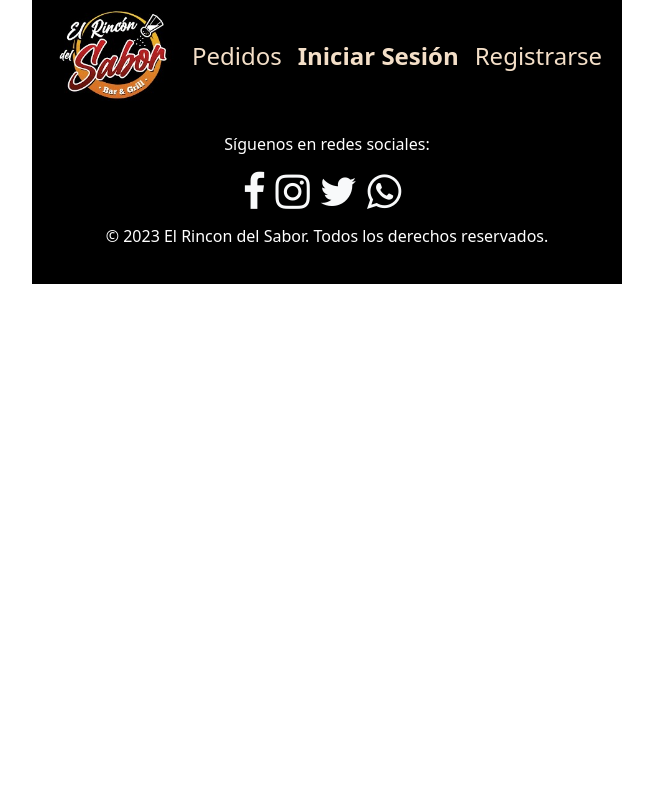
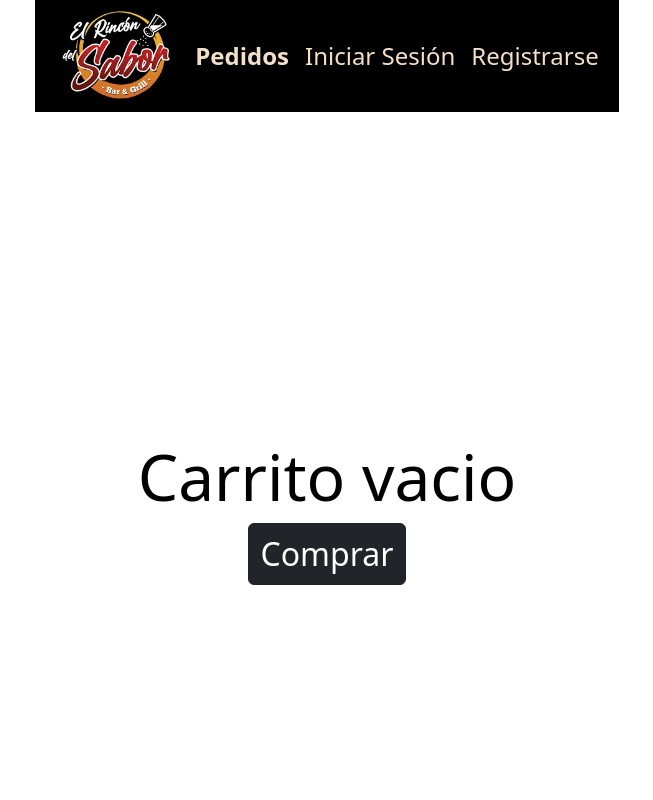
Before and after one commit to juananzorena14/frontend-pfr, a React (Vite) app: page /carrito in a window 1280 px wide. Before the commit this address led to /login. Shown: the top 800 px of the page, without its empty margins (313-966 px from the left). Built offline with nearby package versions, Linux system fonts and the light colour scheme.

Commit message:
modifique pagina error

```diff
--- a/src/App.jsx
+++ b/src/App.jsx
@@ -10,24 +10,28 @@ import Navbar from "./components/Navbar";
 import Footer from "./components/Footer";
 import ProductosScreen from "./views/ProductosScreen";
 import ErrorScreen from "./views/ErrorScreen";
-import ModalLogin from "./components/ModalLogin"
-
-
+import CarritoScreen from "./views/CarritoScreen";
 
 function App() {
   return (
     <BrowserRouter>
-     <Navbar/>
+      <Navbar />
       <Routes>
-        <Route path="/*" element= {<ProtectedRoutes><RouterPrimary/></ProtectedRoutes>}/>
-        <Route path="/landing" element={<LandingPage/>}/>
-        <Route path="/login" element={<ModalLogin/>}/>
-        <Route path="/register" element={<RegistroUsuarioApp/>}/>
+        {/* <Route
+          path="/*"
+          element={
+            <ProtectedRoutes>
+              <RouterPrimary />
+            </ProtectedRoutes>
+          }
+        /> */}
+        <Route path="/" element={<LandingPage />} />
         <Route path="/pay" element={<CardBuyApp/>}/>
+        <Route path="/carrito" element={<CarritoScreen/>}/>
+
+        <Route path="/register" element={<RegistroUsuarioApp />} />
+        <Route path="/productos" element={<ProductosScreen />} />
         <Route path="*" element={<ErrorScreen />} />
-        <Route path="/" element={<ProductosScreen />} />
-
-
       </Routes>
       <Footer />
     </BrowserRouter>
--- a/src/components/Navbar.jsx
+++ b/src/components/Navbar.jsx
@@ -35,7 +35,7 @@ const Navbar = () => {
                   isActive ? "nav-link fw-bold" : "nav-link"
                 }
                 aria-current="page"
-                to="/pay"
+                to="/carrito"
               >
                 Pedidos
               </NavLink>
@@ -45,7 +45,7 @@ const Navbar = () => {
                 className={({ isActive }) =>
                   isActive ? "nav-link fw-bold" : "nav-link"
                 }
-                to="/login"
+                to="/modal"
               >
                 Iniciar Sesión
               </NavLink>
--- /dev/null
+++ b/src/css/carrito.css
@@ -0,0 +1,17 @@
+.carrito{
+    height: 100vh;
+    display: flex;
+    flex-direction: column;
+    justify-content: center;
+    align-items: center;
+}
+.carrito h1{
+    color: black;
+    font-size: 4rem;
+}
+.carrito a{
+    color:primary;
+    text-decoration: none;
+    font-size: 2rem;
+    margin: 0;
+}
--- /dev/null
+++ b/src/css/error.css
@@ -0,0 +1,17 @@
+.error{
+    height: 100vh;
+    display: flex;
+    flex-direction: column;
+    justify-content: center;
+    align-items: center;
+}
+.error h1{
+    color: black;
+    font-size: 4rem;
+}
+.error a{
+    color:primary;
+    text-decoration: none;
+    font-size: 2rem;
+    margin: 0;
+}
--- a/src/css/landing.css
+++ b/src/css/landing.css
@@ -0,0 +1,24 @@
+.contenedor{
+    display: flex;
+    justify-content: center;
+
+  height: 100vh;
+}
+
+.boton{
+    display: flex;
+    justify-content: center;
+    margin-bottom: 3px;
+
+}
+
+.padre {
+    display: flex;
+    align-items: center;
+    height: 100vh;
+ }
+
+.imagen img{
+    height: 100%;
+    object-fit: contain;
+}
--- a/src/css/navbar.css
+++ b/src/css/navbar.css
@@ -24,7 +24,7 @@
 .div-a li{
     background-color: rgb(0, 0, 0);
     font-size: 1.5rem;
-   color:rgb(244, 223, 200);
+    color:var(--primary);
 }
 
 
--- a/src/router/RouterPrimary.jsx
+++ b/src/router/RouterPrimary.jsx
@@ -1,11 +1,14 @@
 import React from 'react'
 import { Routes, Route } from 'react-router-dom'
 import CardBuyApp from '../components/Pay'
+import ErrorScreen from '../views/ErrorScreen'
+import LandingPage from '../views/LandingPage'
 
 const RouterPrimary = () => {
   return (
     <Routes>
-        <Route path="../components/Pay.jsx" element={<CardBuyApp/>}/>
+
+
     </Routes>
   )
 }
--- /dev/null
+++ b/src/views/CarritoScreen.jsx
@@ -0,0 +1,22 @@
+import React from 'react'
+import { Link } from "react-router-dom";
+import '../css/carrito.css'
+
+
+const CarritoScreen = () => {
+  return (
+    <div className="containe">
+        <div className="row ">
+            <div className=" carrito">
+                <h1>Carrito vacio</h1>
+            <Link type="button" className="btn btn-dark" to='/pay'>
+              Comprar
+            </Link>
+            </div>
+
+        </div>
+    </div>
+  )
+}
+
+export default CarritoScreen
--- a/src/views/ErrorScreen.jsx
+++ b/src/views/ErrorScreen.jsx
@@ -1,14 +1,19 @@
 import React from "react";
+import { Link } from "react-router-dom";
+import '../css/error.css';
 
 const ErrorScreen = () => {
   return (
     <div className="container">
-      <div className="row pt-5">
-        <div className="col">
-          <h1>Not found :(</h1>
+      <div className="row">
+        <div className="error">
+
+      <h1 >Página no encontrada</h1>
+      <Link to='/' >Volver al Inicio</Link>
         </div>
       </div>
     </div>
+
   );
 };
 
--- a/src/views/LandingPage.jsx
+++ b/src/views/LandingPage.jsx
@@ -1,28 +1,49 @@
-import React from 'react';
-import { Container, Row, Col, Button } from 'react-bootstrap';
-import "../css/landing.css"
+import React from "react";
+import { Container, Row, Col, Button } from "react-bootstrap";
+import { Link } from "react-router-dom";
+import portada from "../assets/portad.jpg";
+import "../css/landing.css";
 
 const LandingPage = () => {
- return (
-    <div className="landing-page">
-      <Container>
-        <Row>
-          <Col xs={12} md={6}>
-            <h1 className="title">Nuestras delicias comidas</h1>
-            <p className="subtitle">
-              Aprende a preparar nuestras deliciosas recetas.
-            </p>
-            <Button variant="primary" className="button">
+  return (
+    <Container className="contenedor">
+      <Row className="h-100">
+        <Col xs={12} md={6} className=" padre">
+          <div>
+
+          <h1 className="title text-center">
+            ¡Bienvenido a El Rincon del Sabor!
+          </h1>
+          <h4 className="text-center">
+            {" "}
+            Donde cada bocado es un viaje de sabores y cada visita es una
+            experiencia
+          </h4>
+          <p className="subtitle text-center">Explorá nuestro sitio web.</p>
+          <div className="boton">
+            <Link type="button" class="btn btn-dark" to="/productos">
               Empezar ahora
-            </Button>
-          </Col>
-          <Col xs={12} md={6}>
-            <img src="https://via.placeholder.com/500" alt="Imagen" className="img-fluid" />
-          </Col>
-        </Row>
-      </Container>
-    </div>
- );
+            </Link>
+          </div>
+          </div>
+        </Col>
+
+
+        <Col xs={12} md={6}>
+          <div className="imagen">
+            <img src={portada} alt="Imagen" className="img-fluid" />
+          </div>
+          <div className="imagen">
+            <img src={portada} alt="Imagen" className="img-fluid" />
+          </div>
+        </Col>
+
+
+
+
+      </Row>
+    </Container>
+  );
 };
 
 export default LandingPage;
```
